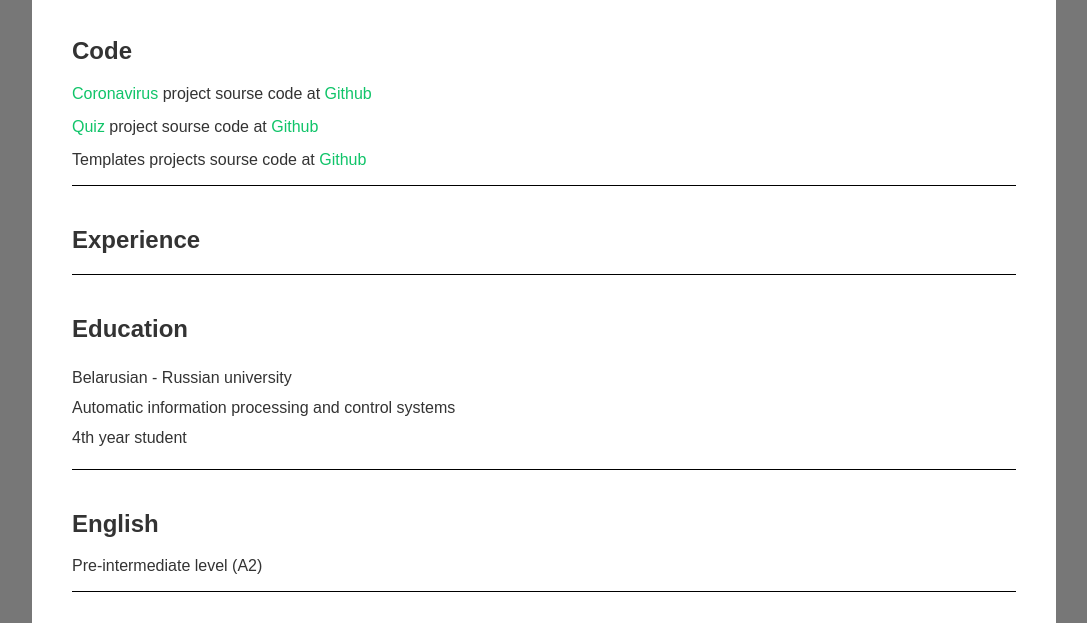
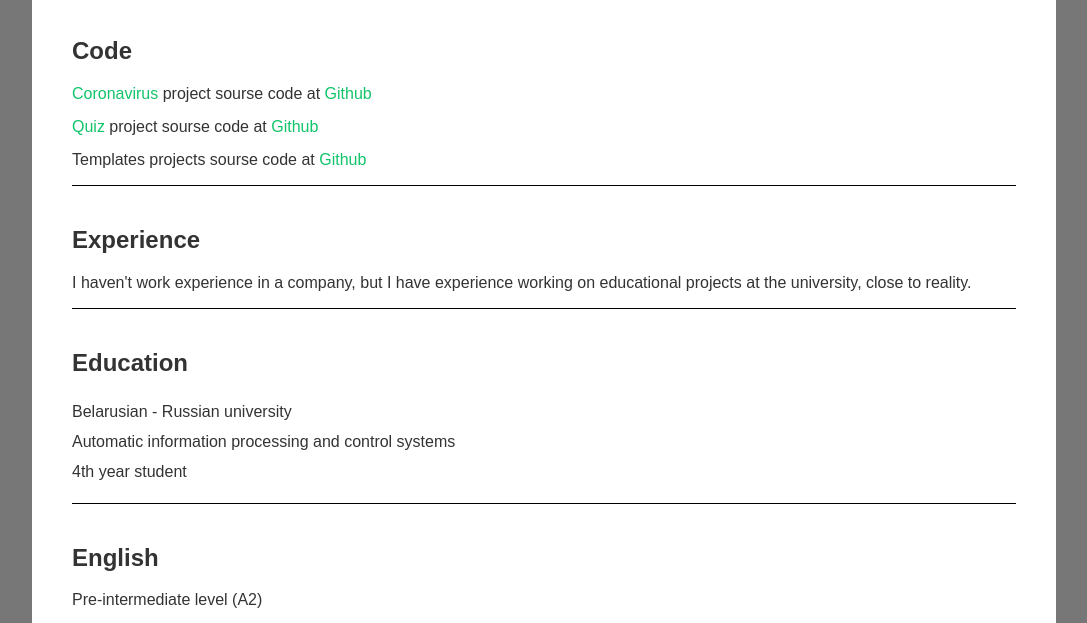
Before and after one commit to vladimirkozak/rsschool-cv, a plain HTML site: page index.html in a window 1280 px wide. Shown: the part 770-1393 px from the top of the page, without its empty margins (96-1183 px from the left). Drawn offline with Linux system fonts and the light colour scheme.

Commit message:
feat: add experience

```diff
--- a/index.html
+++ b/index.html
@@ -62,7 +62,9 @@
       </section>
       <section class="experience">
         <h2>Experience</h2>
-        <p></p>
+        <p>I haven't work experience in a company, but I have experience working on educational projects at the
+           university, close to reality.
+        </p>
       </section>
       <section class="education">
         <h2>Education</h2>
```
